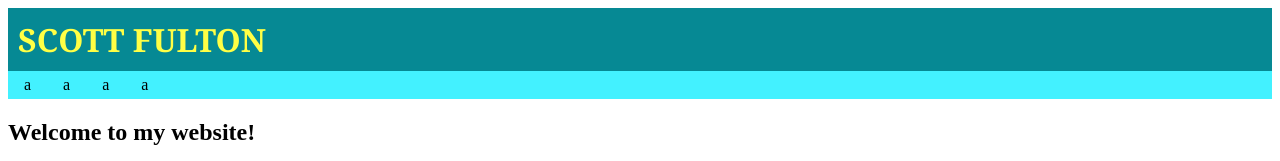
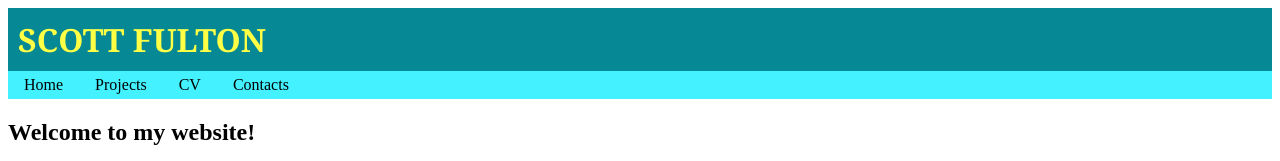
Before and after one commit to scottfulton2/scottfulton2.io, a plain HTML site: page index.html in a window 1280 px wide. Shown: the top 161 px of the page. Drawn offline with Linux system fonts and the light colour scheme; a web font is replaced by a local one.

Commit message:
added in the appropriate names for the options on the navigation bar

```diff
--- a/index.html
+++ b/index.html
@@ -12,10 +12,10 @@
       <h1>Scott Fulton</h1>
       <nav class="navigation">
         <ul>
-          <li><a href="#">a</a></li>
-          <li><a href="#">a</a></li>
-          <li><a href="#">a</a></li>
-          <li><a href="#">a</a></li>
+          <li><a href="#">Home</a></li>
+          <li><a href="#">Projects</a></li>
+          <li><a href="#">CV</a></li>
+          <li><a href="#">Contacts</a></li>
         </ul>
       </nav>
     </header>
```
